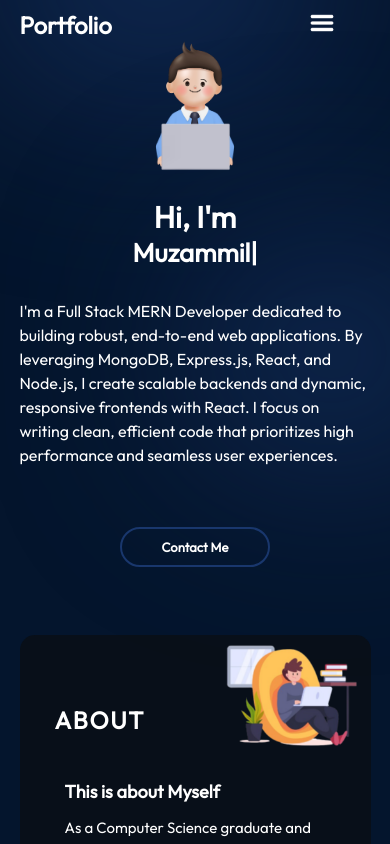
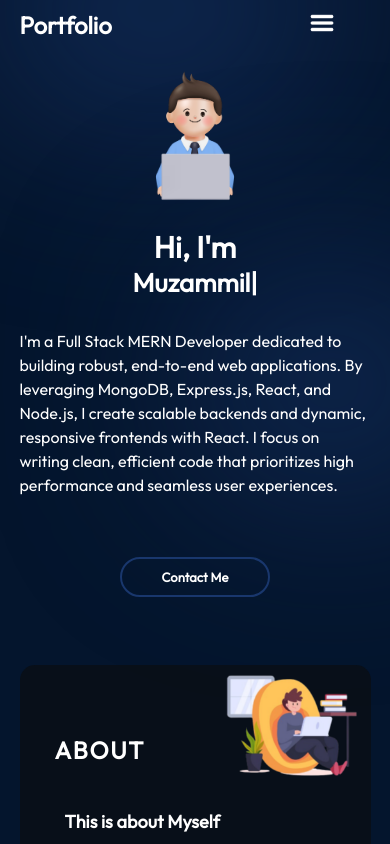
Before and after one commit to muzammilrahman-code/portfolio, a React (Vite) app: page / in a window 390 px wide. Shown: the top 844 px of the page. Built offline with nearby package versions, Linux system fonts and the light colour scheme.

Commit message:
random changes

```diff
--- a/src/components/Hero/Hero.module.css
+++ b/src/components/Hero/Hero.module.css
@@ -188,6 +188,6 @@
     font-size: 13px;
   }
   .container{
-    margin-top: -30px;
+    margin-top: 0px;
   }
 }
```
